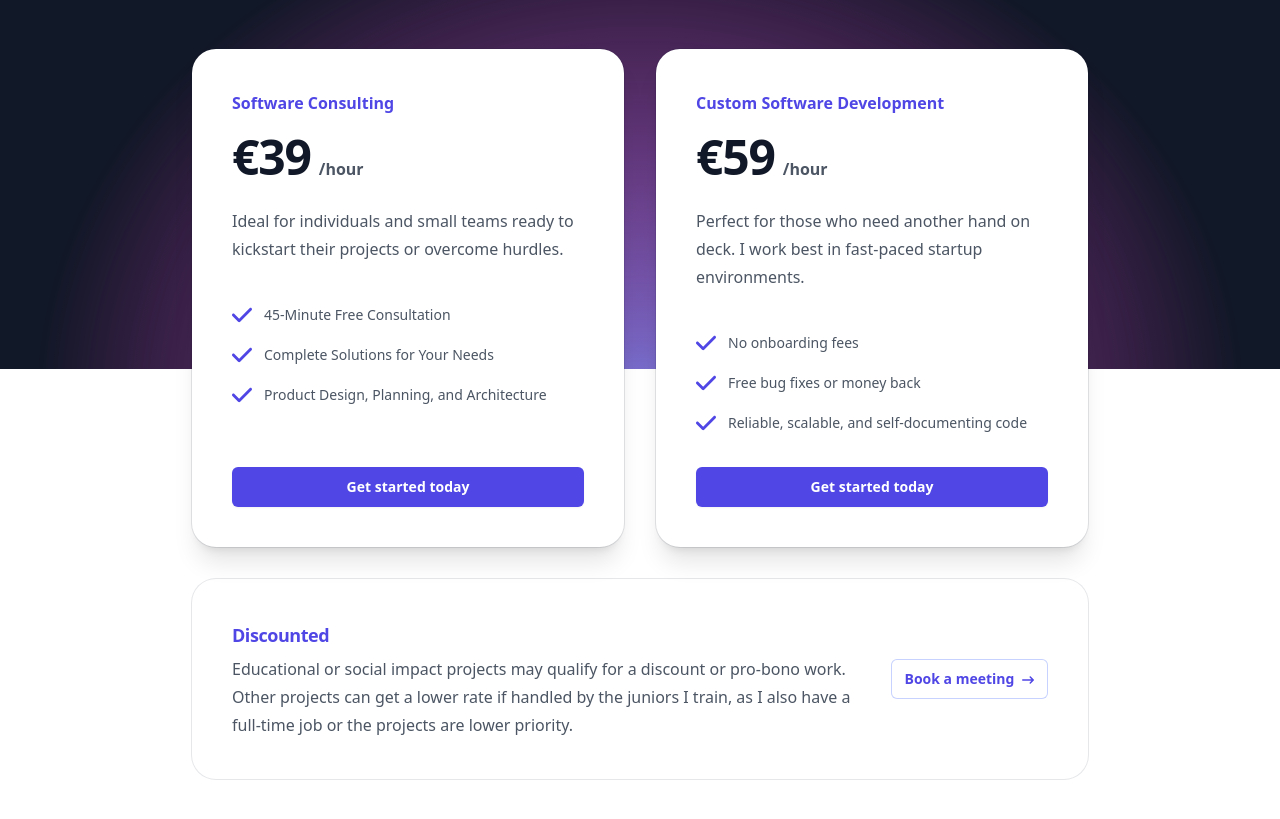
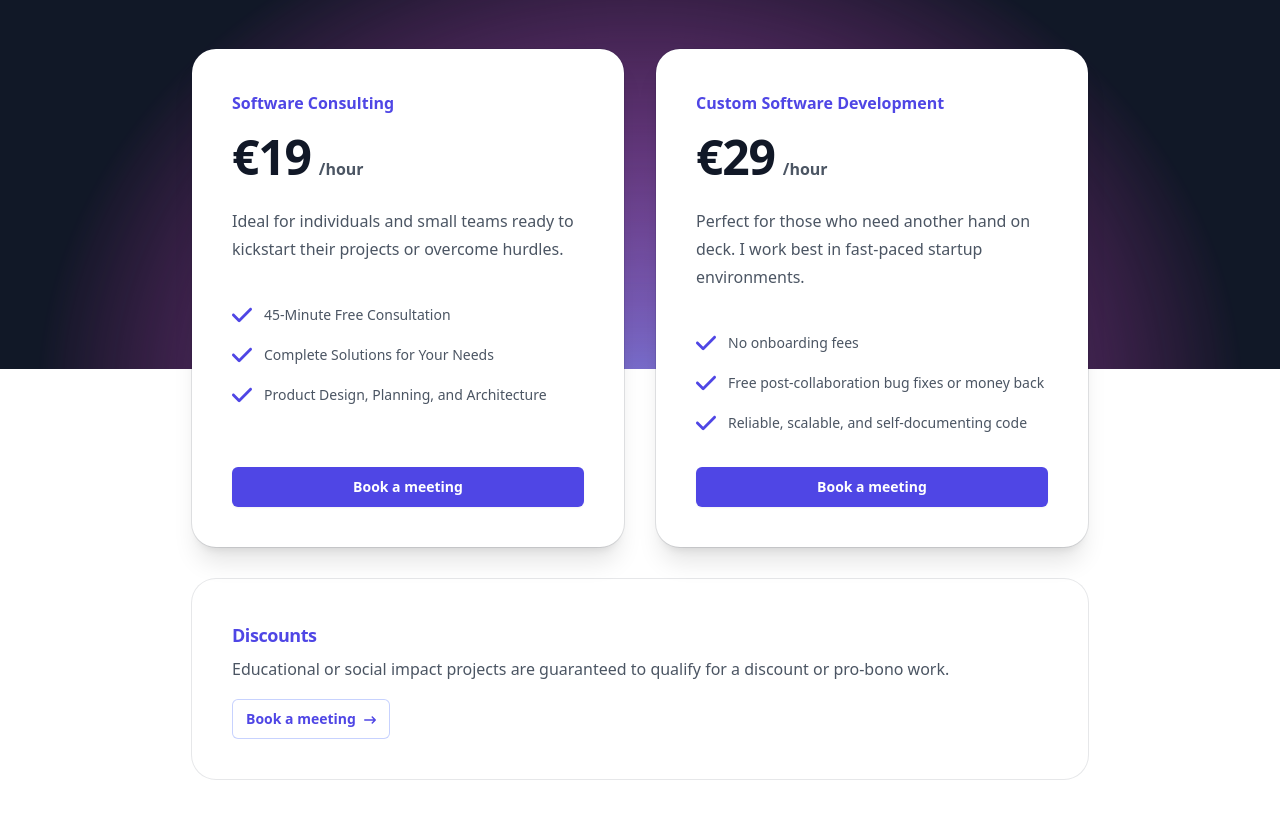
Before and after one commit to luca-matei/lucamatei.eu, a Next.js app: page / in a window 1280 px wide. Shown: the part 3020-3839 px from the top of the page. Built offline with nearby package versions, Linux system fonts and the light colour scheme.

Commit message:
Update services

```diff
--- a/src/app/(presentation-pages)/(home)/services.tsx
+++ b/src/app/(presentation-pages)/(home)/services.tsx
@@ -6,7 +6,7 @@ const tiers = [
     name: "Software Consulting",
     id: "tier-consulting",
     href: "#contact",
-    priceMonthly: "€39",
+    priceHourly: "€19",
     description: "Ideal for individuals and small teams ready to kickstart their projects or overcome hurdles.",
     features: [
       "45-Minute Free Consultation",
@@ -18,11 +18,11 @@ const tiers = [
     name: "Custom Software Development",
     id: "tier-development",
     href: "#contact",
-    priceMonthly: "€59",
+    priceHourly: "€29",
     description: "Perfect for those who need another hand on deck. I work best in fast-paced startup environments.",
     features: [
       "No onboarding fees",
-      "Free bug fixes or money back",
+      "Free post-collaboration bug fixes or money back",
       "Reliable, scalable, and self-documenting code",
     ],
   },
@@ -34,8 +34,8 @@ export default function Services() {
     title: () => {return (<>Let&apos;s Create <b>Your</b> Next Big Hit!</>);},
     description: "I focus on developing Python APIs for SaaS products, but I'm also skilled in managing Linux servers, integrating with Shopify, and working with Large Language Models.",
     discounted: {
-      title: "Discounted",
-      description: "Educational or social impact projects may qualify for a discount or pro-bono work. Other projects can get a lower rate if handled by the juniors I train, as I also have a full-time job or the projects are lower priority."
+      title: "Discounts",
+      description: "Educational or social impact projects are guaranteed to qualify for a discount or pro-bono work."
     }
   }
   return (
@@ -75,7 +75,7 @@ export default function Services() {
                       {tier.name}
                     </h3>
                     <div className="mt-4 flex items-baseline gap-x-2">
-                      <span className="text-5xl font-bold tracking-tight text-gray-900">{tier.priceMonthly}</span>
+                      <span className="text-5xl font-bold tracking-tight text-gray-900">{tier.priceHourly}</span>
                       <span className="text-base font-semibold leading-7 text-gray-600">/hour</span>
                     </div>
                     <p className="mt-6 text-base leading-7 text-gray-600">{tier.description}</p>
@@ -93,20 +93,18 @@ export default function Services() {
                     aria-describedby={tier.id}
                     className="mt-8 block rounded-md bg-indigo-600 px-3.5 py-2 text-center text-sm font-semibold leading-6 text-white shadow-sm hover:bg-indigo-500 focus-visible:outline focus-visible:outline-2 focus-visible:outline-offset-2 focus-visible:outline-indigo-600"
                   >
-                    Get started today
+                    Book a meeting
                   </a>
                 </div>
               ))}
-              <div className="flex flex-col items-start gap-x-8 gap-y-6 rounded-3xl p-8 ring-1 ring-gray-900/10 sm:gap-y-10 sm:p-10 lg:col-span-2 lg:flex-row lg:items-center">
-                <div className="lg:min-w-0 lg:flex-1">
-                  <h3 className="text-lg font-semibold leading-8 tracking-tight text-indigo-600">{content.discounted.title}</h3>
-                  <p className="mt-1 text-base leading-7 text-gray-600">
-                    {content.discounted.description}
-                  </p>
-                </div>
+              <div className="lg:col-span-2 full rounded-3xl p-8 ring-1 ring-gray-900/10 sm:p-10">
+                <h3 className="text-lg font-semibold leading-8 tracking-tight text-indigo-600">{content.discounted.title}</h3>
+                <p className="mt-1 text-base leading-7 text-gray-600">
+                  {content.discounted.description}
+                </p>
                 <a
                   href="#contact"
-                  className="rounded-md px-3.5 py-2 text-sm font-semibold leading-6 text-indigo-600 ring-1 ring-inset ring-indigo-200 hover:ring-indigo-300 focus-visible:outline focus-visible:outline-2 focus-visible:outline-offset-2 focus-visible:outline-indigo-600"
+                  className="inline-block rounded-md mt-4 px-3.5 py-2 text-sm font-semibold leading-6 text-indigo-600 ring-1 ring-inset ring-indigo-200 hover:ring-indigo-300 focus-visible:outline focus-visible:outline-2 focus-visible:outline-offset-2 focus-visible:outline-indigo-600"
                 >
                   Book a meeting <span aria-hidden="true"><FontAwesomeIcon icon={faLongArrowRight} className="ml-1 w-3 h-3" /></span>
                 </a>
```
